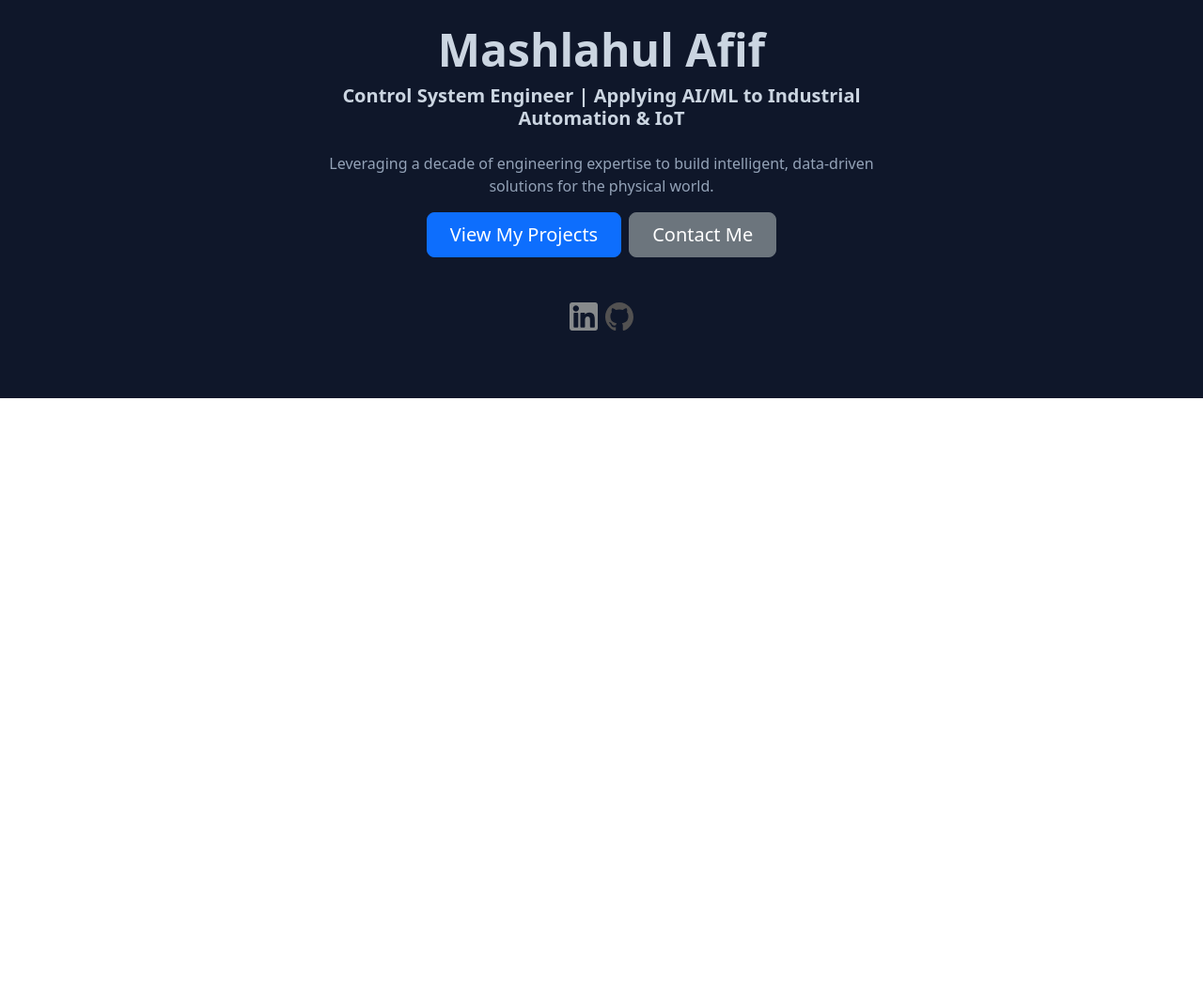
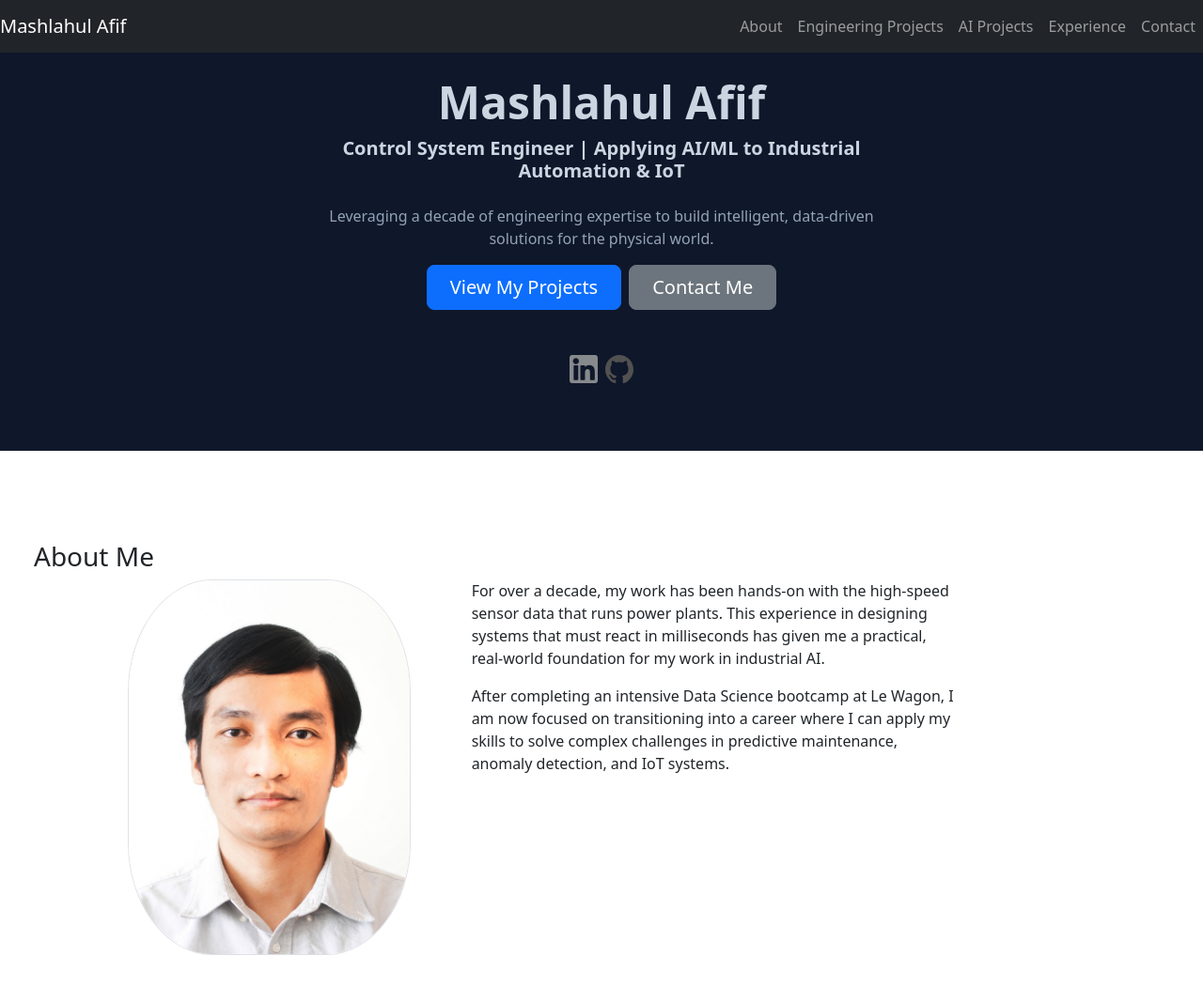
Before and after one commit to mashafif/personal-website, a plain HTML site: page index.html in a window 1280 px wide. Shown: the whole page at 94% size. Before the commit the page ends 800 px from the top, so only its background shows below. Drawn offline with nearby package versions, Linux system fonts and the light colour scheme.

Commit message:
Adding profile section

```diff
--- a/css/style.css
+++ b/css/style.css
@@ -1,3 +1,5 @@
+
+
 .hero-main{
     color: rgb(203, 213, 225);
     background-color: rgb(15, 23, 42);
@@ -6,3 +8,12 @@
 .hero-main p{
     color:rgb(148, 163, 184);
 }
+
+.border-4{
+    border-width:4px !important;
+}
+
+.prof-pic img{
+    height: 400px;
+    border-radius: 30%;
+}
--- a/index.html
+++ b/index.html
@@ -13,6 +13,46 @@
   </head>
 
   <body>
+    <nav class="navbar navbar-expand-sm navbar-dark bg-dark">
+      <a class="navbar-brand" href="#">Mashlahul Afif</a>
+      <button
+        class="navbar-toggler"
+        type="button"
+        data-toggle="collapse"
+        data-target="#navbarsExample03"
+        aria-controls="navbarsExample03"
+        aria-expanded="false"
+        aria-label="Toggle navigation"
+      >
+        <span class="navbar-toggler-icon"></span>
+      </button>
+
+      <div
+        class="collapse navbar-collapse justify-content-md-end"
+        id="navbarsExample03"
+      >
+        <ul class="navbar-nav mr-auto">
+          <li class="nav-item active">
+            <a class="nav-link" href="#">About </a>
+          </li>
+          <li class="nav-item">
+            <a class="nav-link" href="#">Engineering Projects</a>
+          </li>
+          <li class="nav-item">
+            <a class="nav-link" href="#">AI Projects</a>
+          </li>
+
+          <li class="nav-item">
+            <a class="nav-link" href="#">Experience</a>
+          </li>
+
+          <li class="nav-item">
+            <a class="nav-link" href="#">Contact</a>
+          </li>
+        </ul>
+      </div>
+    </nav>
+
     <div class="hero-main px-4 py-4 my-0 text-center">
       <h1 class="display-5 fw-bold" id="title-text">Mashlahul Afif</h1>
       <div class="col-lg-6 mx-auto">
@@ -49,7 +89,39 @@
         </div>
       </div>
     </div>
+    <div class="container content  justify-content-center mx-2">
 
+      <div class="container profile-info justify-content-center px-3 py-5 my-5">
+        <h3>About Me</h3>
+        <div class="container justify-content-center">
+          <div class="row gap-2">
+            <div class="container col-md-2 prof-pic">
+              <img
+                src="./images/profile.jpeg"
+                alt=""
+                class="border"
+                height="400"
+              />
+            </div>
+            <div class="container col-md-6">
+              <p class="text-justify">
+                For over a decade, my work has been hands-on with the high-speed
+                sensor data that runs power plants. This experience in designing
+                systems that must react in milliseconds has given me a
+                practical, real-world foundation for my work in industrial AI.
+              </p>
+
+              <p class="text-justify">
+                After completing an intensive Data Science bootcamp at Le Wagon,
+                I am now focused on transitioning into a career where I can
+                apply my skills to solve complex challenges in predictive
+                maintenance, anomaly detection, and IoT systems.
+              </p>
+            </div>
+          </div>
+        </div>
+      </div>
+    </div>
     <script
       src="https://cdn.jsdelivr.net/npm/bootstrap@5.3.8/dist/js/bootstrap.bundle.min.js"
       integrity="sha384-FKyoEForCGlyvwx9Hj09JcYn3nv7wiPVlz7YYwJrWVcXK/BmnVDxM+D2scQbITxI"
```
Also changed, not shown: images/profile.jpeg (added).
